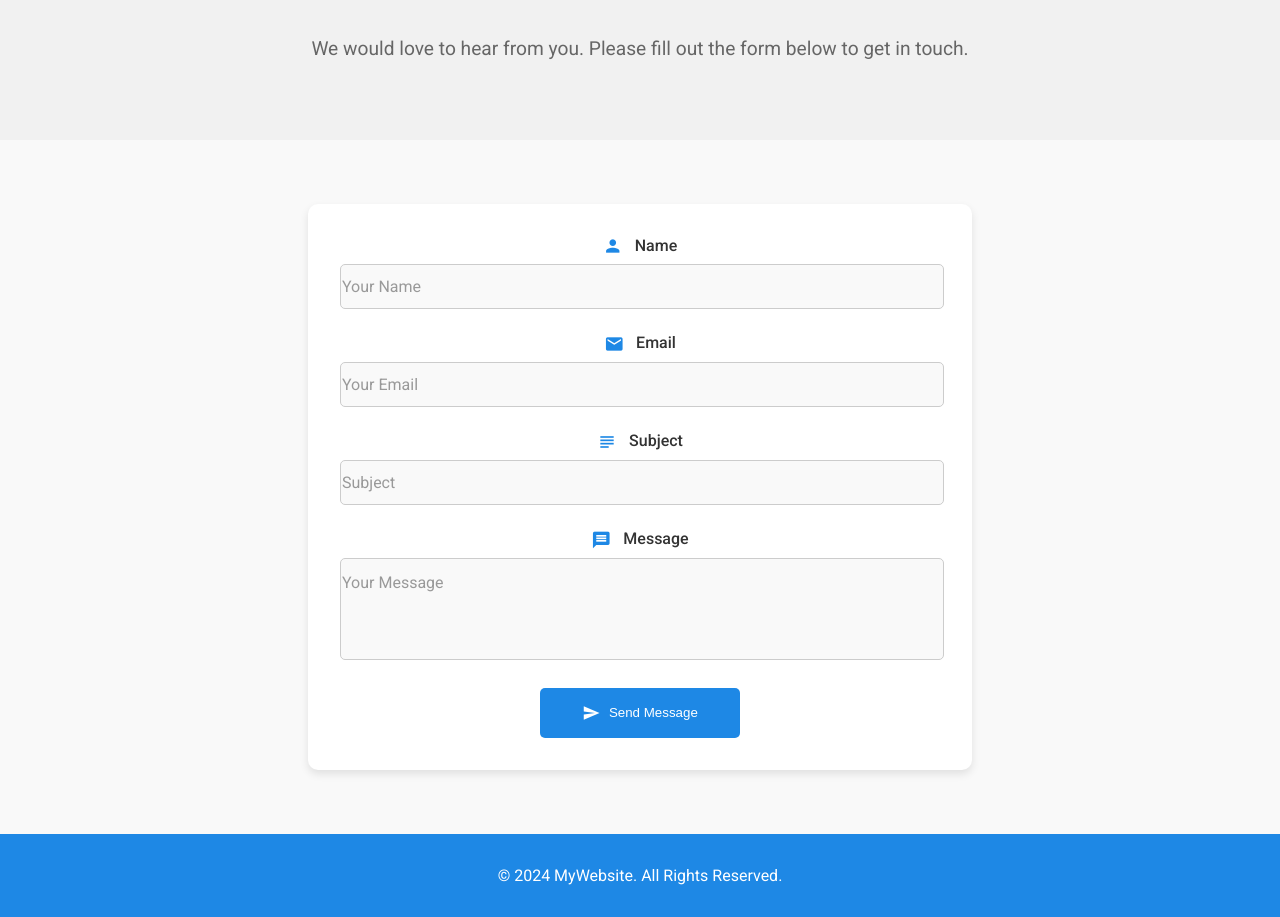
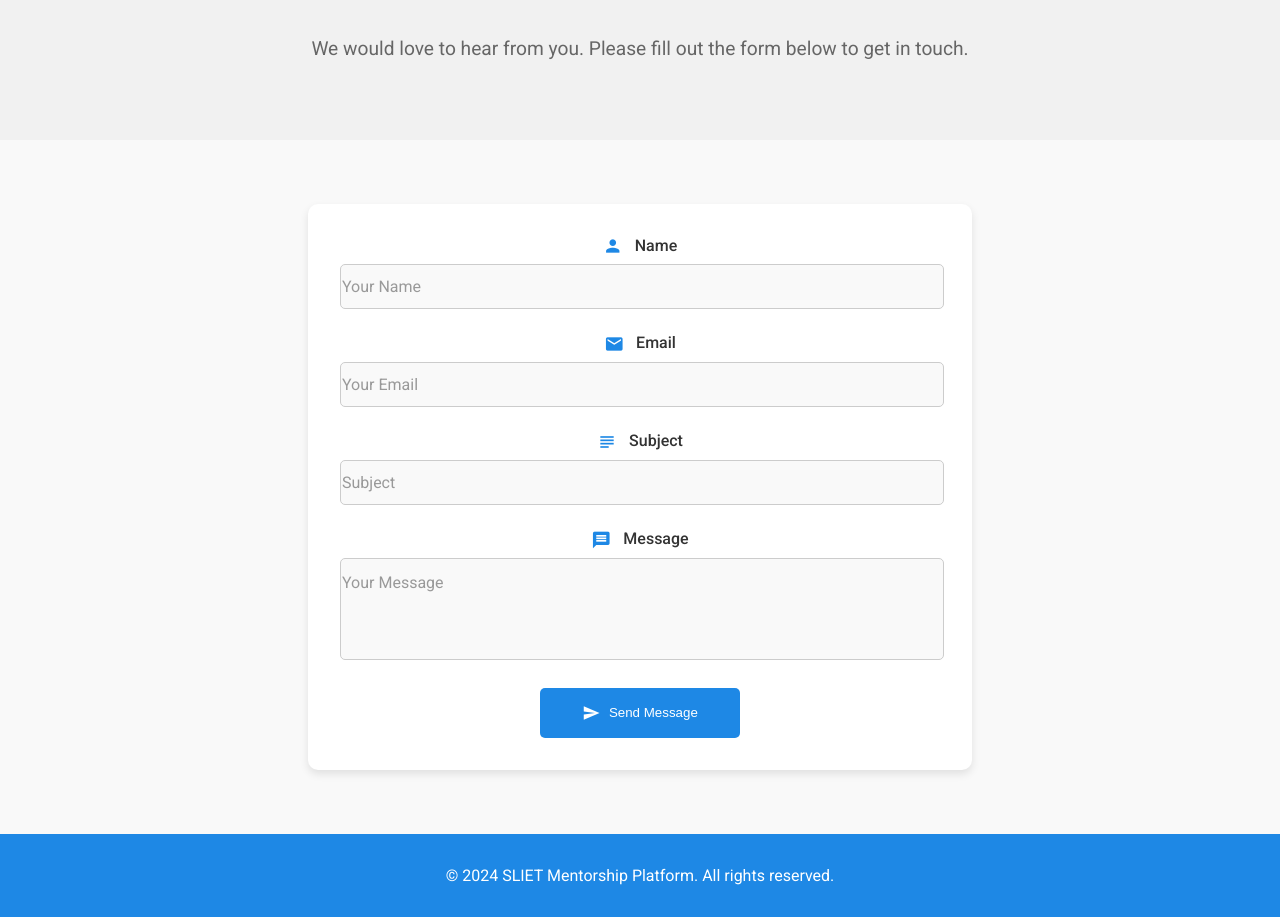
Before and after one commit to Myst-Blazeio/Zeus-BT, a plain HTML site: page contact-us.html in a window 1280 px wide. Shown: the part 164-1081 px from the top of the page. Drawn offline with Linux system fonts and the light colour scheme.

Commit message:
Update contact-us.html

```diff
--- a/contact-us.html
+++ b/contact-us.html
@@ -84,7 +84,7 @@
 
     <!-- Footer Section -->
     <footer>
-        <p>&copy; 2024 MyWebsite. All Rights Reserved.</p>
+       <p>&copy; 2024 SLIET Mentorship Platform. All rights reserved.</p>
     </footer>
 
     <!-- JavaScript -->
```
